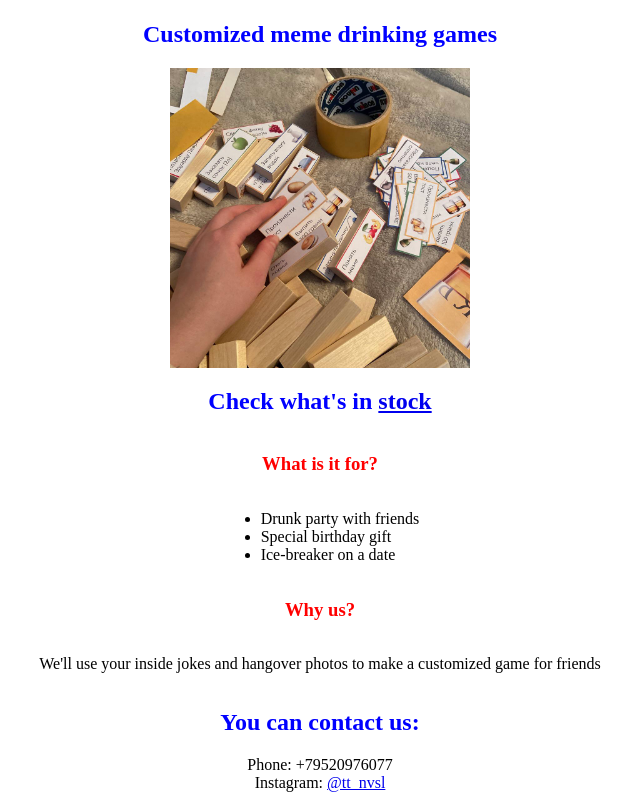
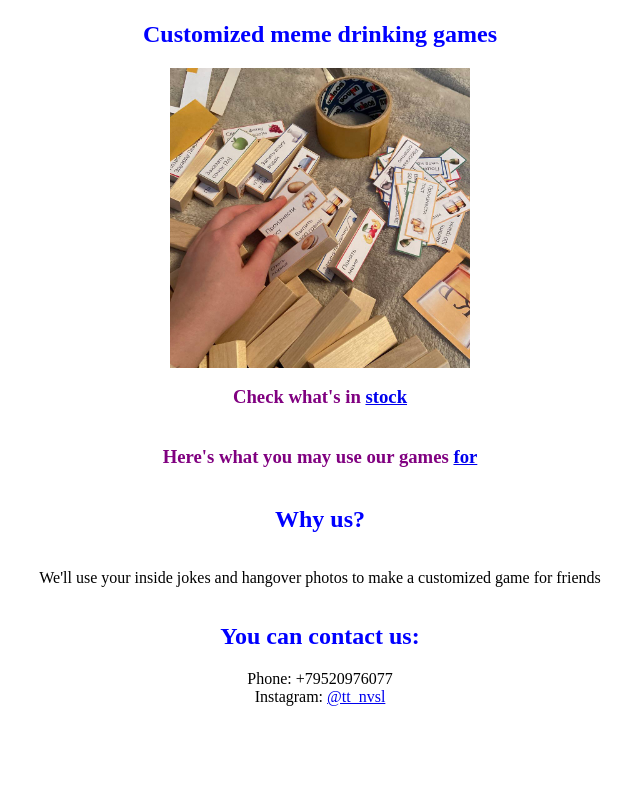
Before and after one commit to tnvsl/Chik-Chok-Games, a plain HTML site: page index.html in a window 1280 px wide. Shown: the part 87-887 px from the top of the page, without its empty margins (320-960 px from the left). After the commit the page ends 801 px from the top, so only its background shows below. Drawn offline with Linux system fonts and the light colour scheme.

Commit message:
Add files via upload

```diff
--- a/index.html
+++ b/index.html
@@ -8,7 +8,7 @@
                 color:blue;
             }
             h3 {
-                color: red;
+                color: purple;
 
             }
             body {
@@ -30,19 +30,15 @@
         width="300"
         height="300">
 
-        <h2> Check what's in
+        <h3> Check what's in
             <a href='OurGames.html'>stock</a>
-        </h2>
+        </h3>
 
-        <h3>What is it for?</h3>
+        <h3> Here's what you may use our games
+            <a href='Activities.html'>for</a>
+        </h3>
 
-        <ul>
-            <li>Drunk party with friends</li>
-            <li>Special birthday gift</li>
-            <li>Ice-breaker on a date</li>
-        </ul>
-
-        <h3>Why us?</h3>
+        <h2>Why us?</h2>
 
         <p>We'll use your inside jokes and hangover photos to make a customized game for friends</p>
 
```
